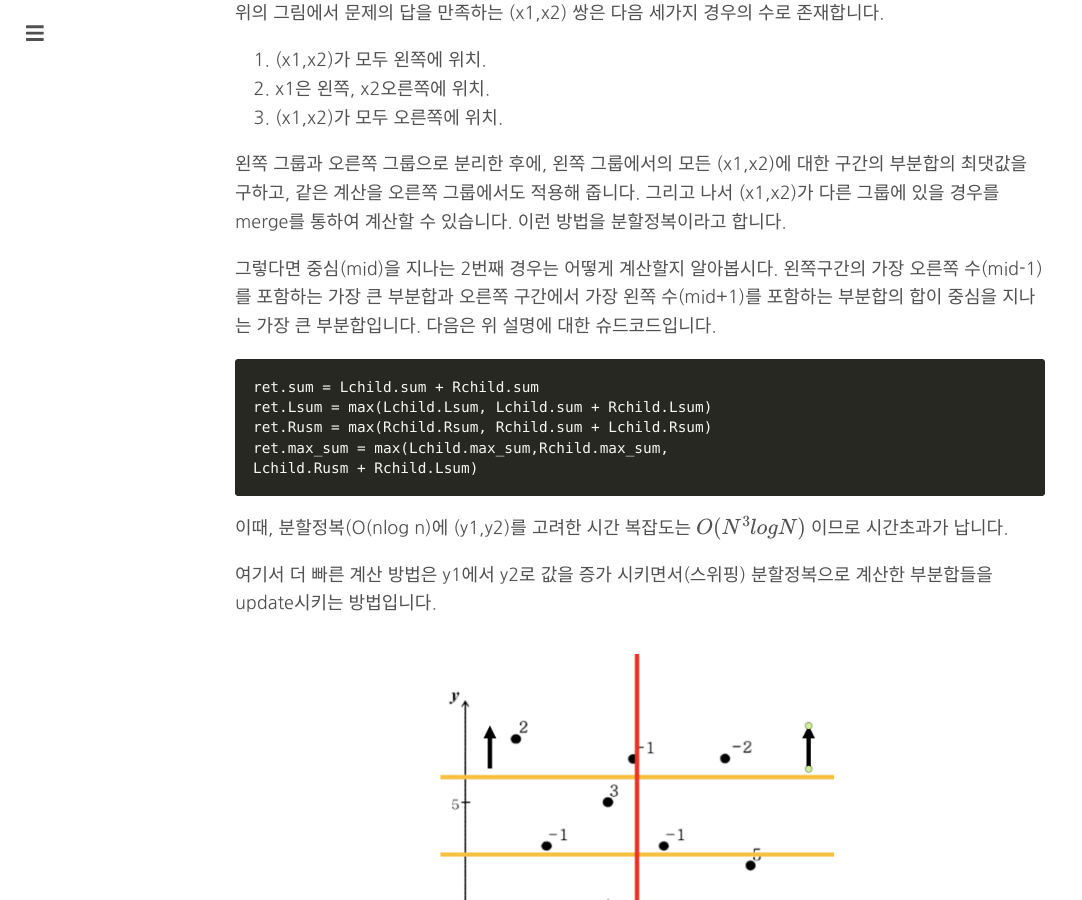
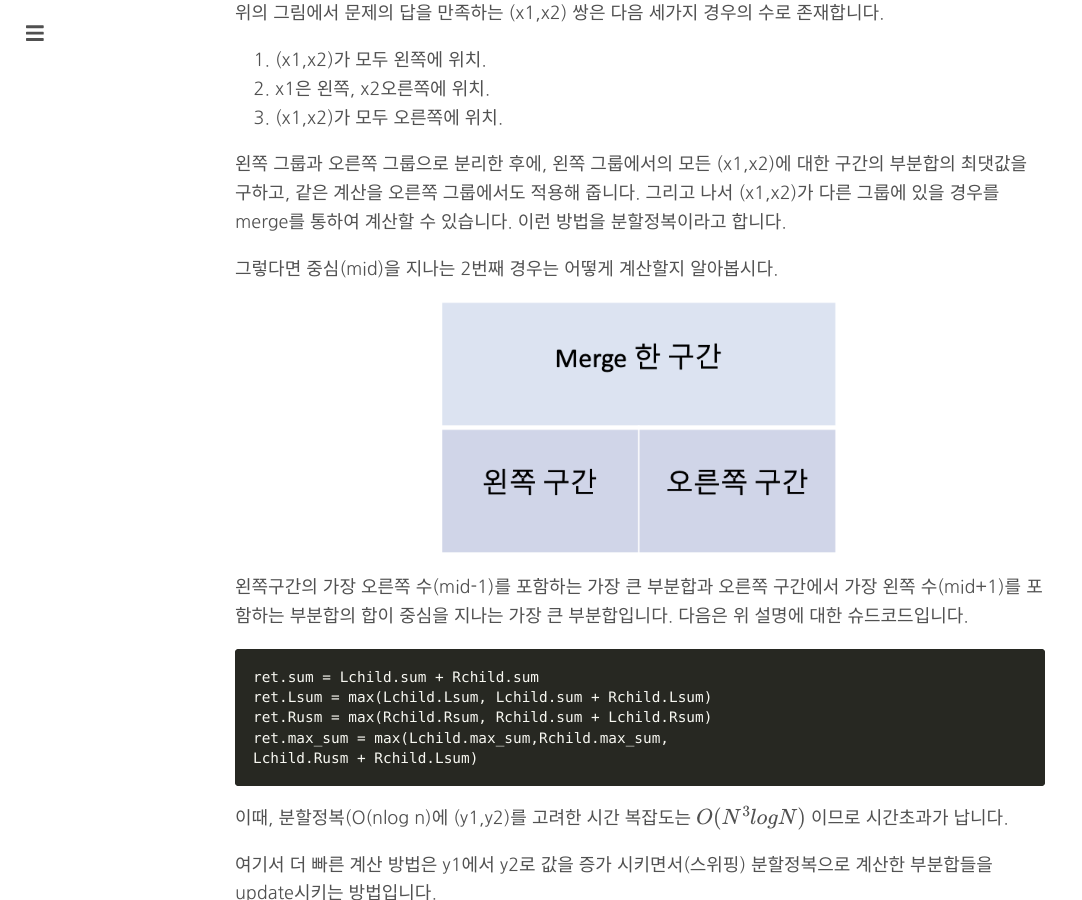
Before and after one commit to changhyeonnam/changhyeonnam.github.io, a Jekyll site: the page built from _posts/2021/2021-11-06-segment_tree_hard_version.md, in a window 1280 px wide and 900 px high, scrolled down 7303 px. Shown: the whole window, without its empty margins (0-1082 px from the left). Built offline with Jekyll 4.4.1, drawn with Linux system fonts in a browser that asks for light colours; nearby versions of some CDN libraries; formulas are drawn with MathJax 3; comment, search, counter and statistics services are not loaded.

Commit message:
Update 2021-11-06-segment_tree_hard_version.md

````diff
--- a/_posts/2021/2021-11-06-segment_tree_hard_version.md
+++ b/_posts/2021/2021-11-06-segment_tree_hard_version.md
@@ -382,7 +382,13 @@ $O(Q*logN)$개의 원소를 저장하는 배열을 사용하여  다이나믹
 
 왼쪽 그룹과 오른쪽 그룹으로 분리한 후에, 왼쪽 그룹에서의 모든 (x1,x2)에 대한 구간의 부분합의 최댓값을 구하고, 같은 계산을 오른쪽 그룹에서도 적용해 줍니다.  그리고 나서 (x1,x2)가 다른 그룹에 있을 경우를 merge를 통하여 계산할 수 있습니다. 이런 방법을 분할정복이라고 합니다.
 
-그렇다면 중심(mid)을 지나는 2번째 경우는 어떻게 계산할지 알아봅시다. 왼쪽구간의 가장 오른쪽 수(mid-1)를 포함하는 가장 큰 부분합과 오른쪽 구간에서 가장 왼쪽 수(mid+1)를 포함하는 부분합의 합이 중심을 지나는 가장 큰 부분합입니다. 다음은 위 설명에 대한 슈드코드입니다.
+그렇다면 중심(mid)을 지나는 2번째 경우는 어떻게 계산할지 알아봅시다.
+<div class="center">
+  <figure>
+    <a href="/images/2021/segment/h4.png"><img src="/images/2021/segment/h4.png" width="400"></a>
+  </figure>
+</div>
+왼쪽구간의 가장 오른쪽 수(mid-1)를 포함하는 가장 큰 부분합과 오른쪽 구간에서 가장 왼쪽 수(mid+1)를 포함하는 부분합의 합이 중심을 지나는 가장 큰 부분합입니다. 다음은 위 설명에 대한 슈드코드입니다.
 
 ```c
 ret.sum = Lchild.sum + Rchild.sum
````
